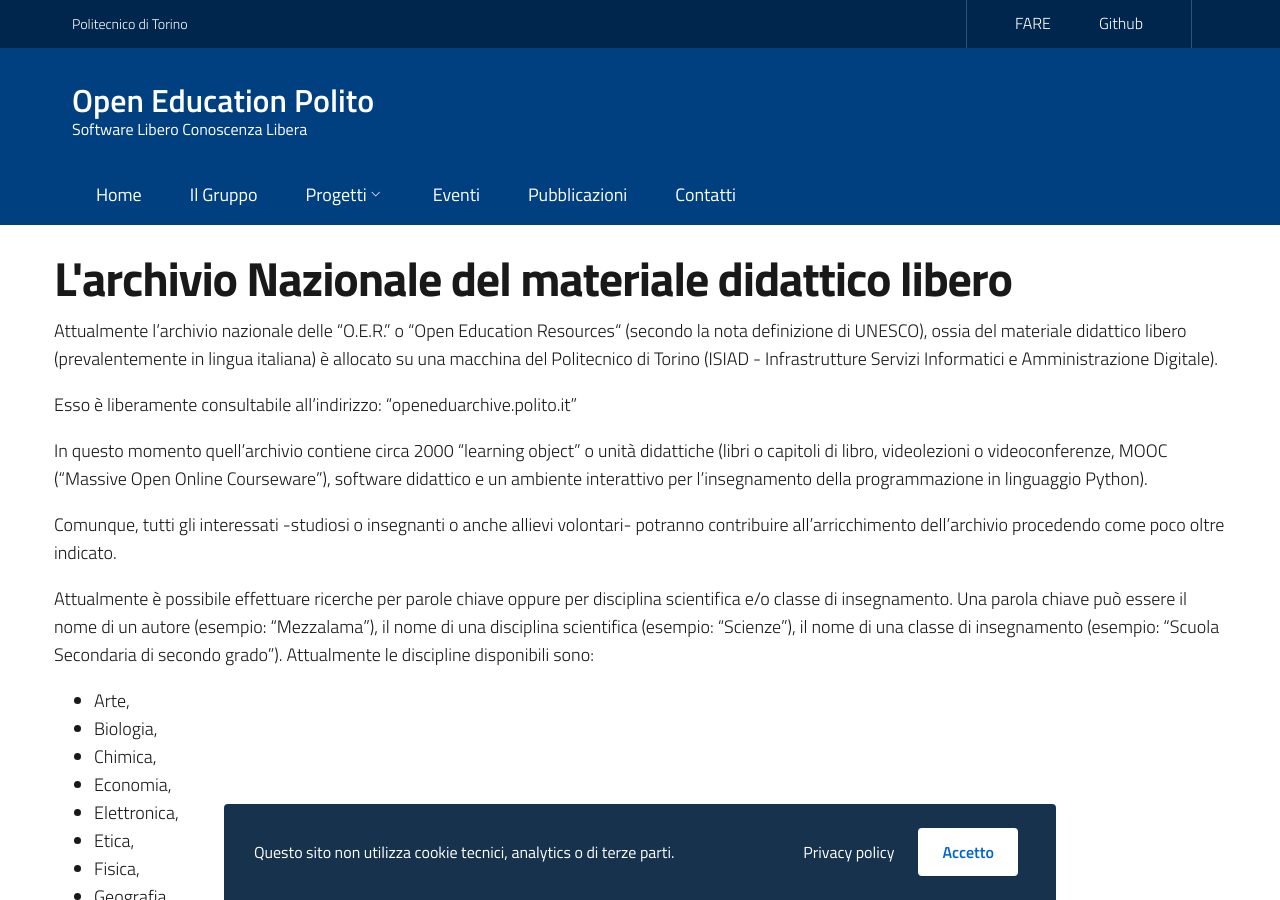
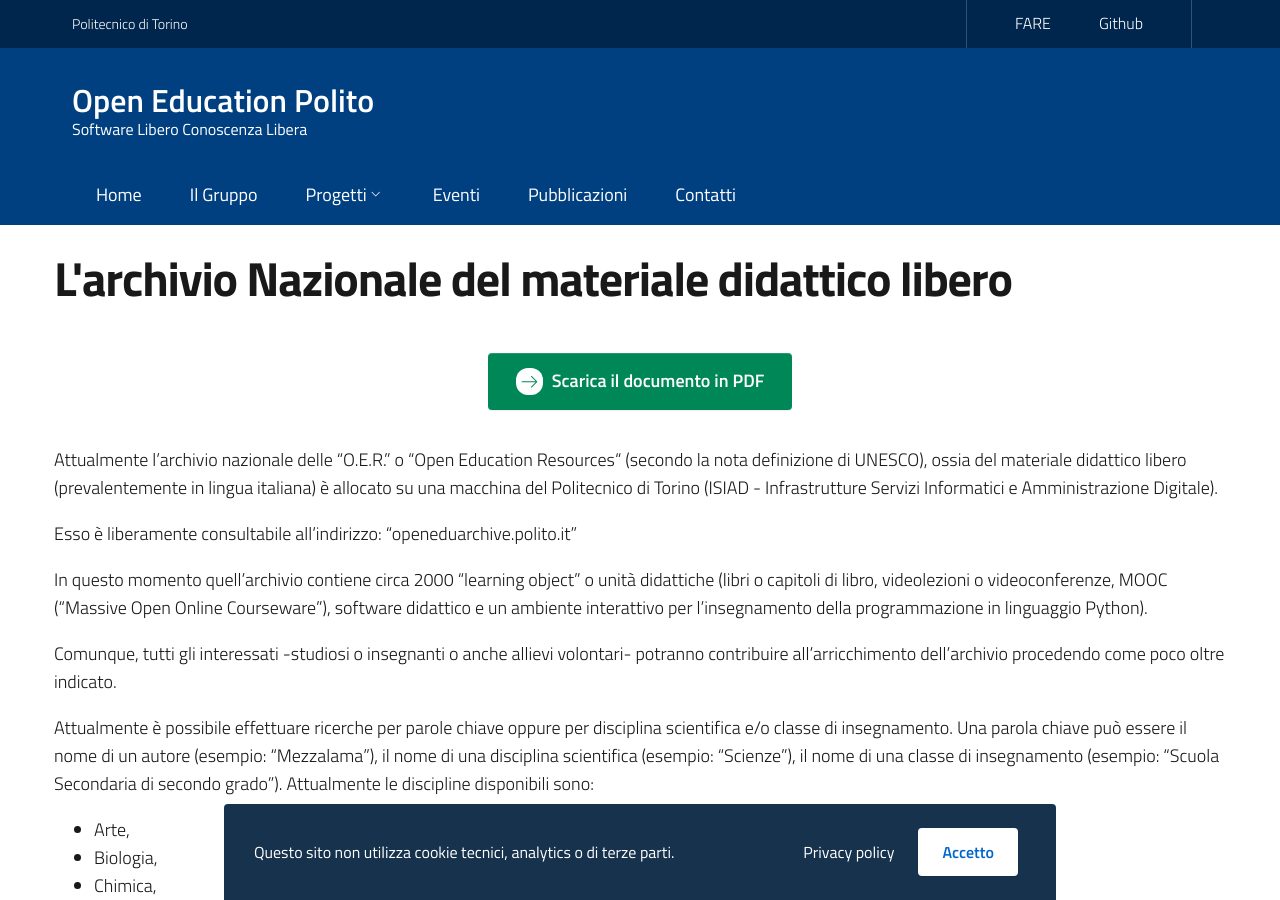
Before and after one commit to open-education-polito/org-website, a Jekyll site: the page built from _posts/2023-11-13-portaleoer.md, in a window 1280 px wide and 900 px high. Built offline with Jekyll 4.4.1, drawn with Linux system fonts in a browser that asks for light colours.

Commit message:
chore: add PDF version of doc

```diff
--- a/_posts/2023-11-13-portaleoer.md
+++ b/_posts/2023-11-13-portaleoer.md
@@ -6,6 +6,18 @@ tags: [news]
 lang: it
 ref: new
 ---
+
+<div style="text-align: center; padding: 2em;">
+<a class="btn btn-success btn-lg btn-icon" href="../assets/20231113_archivio_nazionale_materiale_didattico.pdf">
+<span class="rounded-icon">
+<svg class="icon icon-success">
+<use xlink:href="../../assets/bootstrap-italia/dist/svg/sprite.svg#it-arrow-right"></use>
+</svg>
+</span>
+<span>Scarica il documento in PDF</span>
+</a>
+</div>
+
 
 Attualmente l’archivio nazionale delle “O.E.R.” o “Open Education Resources“
 (secondo la nota definizione di UNESCO), ossia del materiale didattico libero
```
Also changed, not shown: 1 other file.
